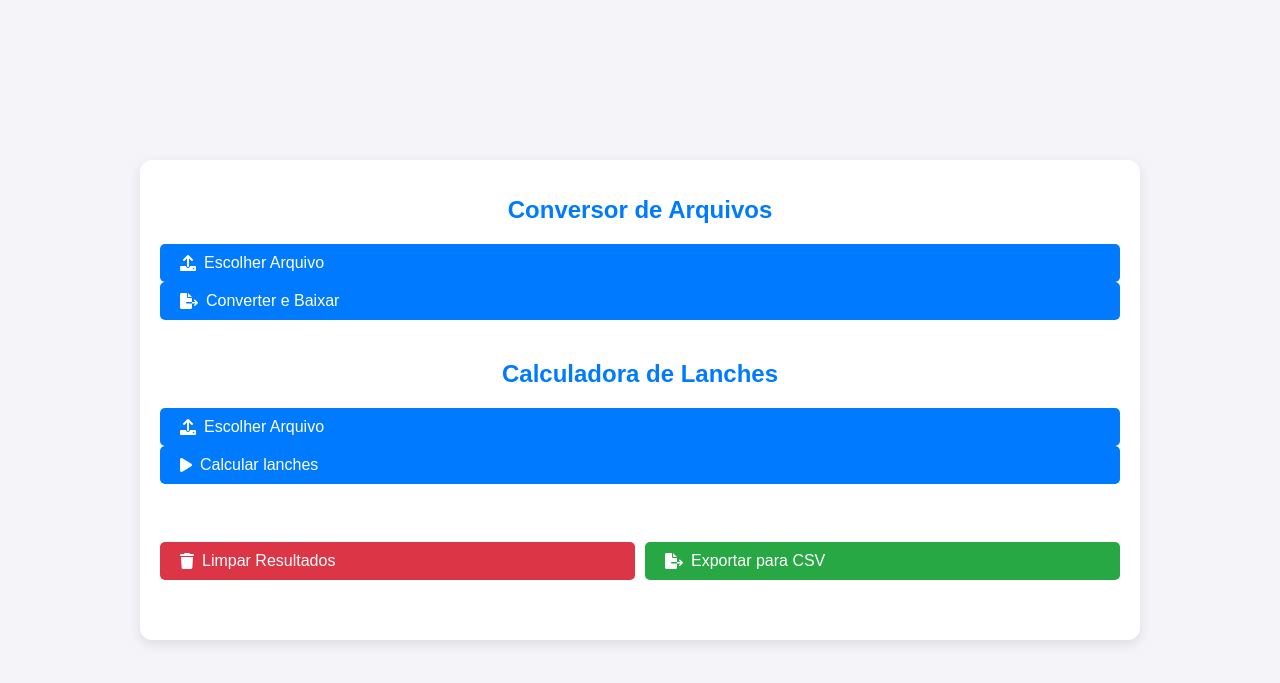
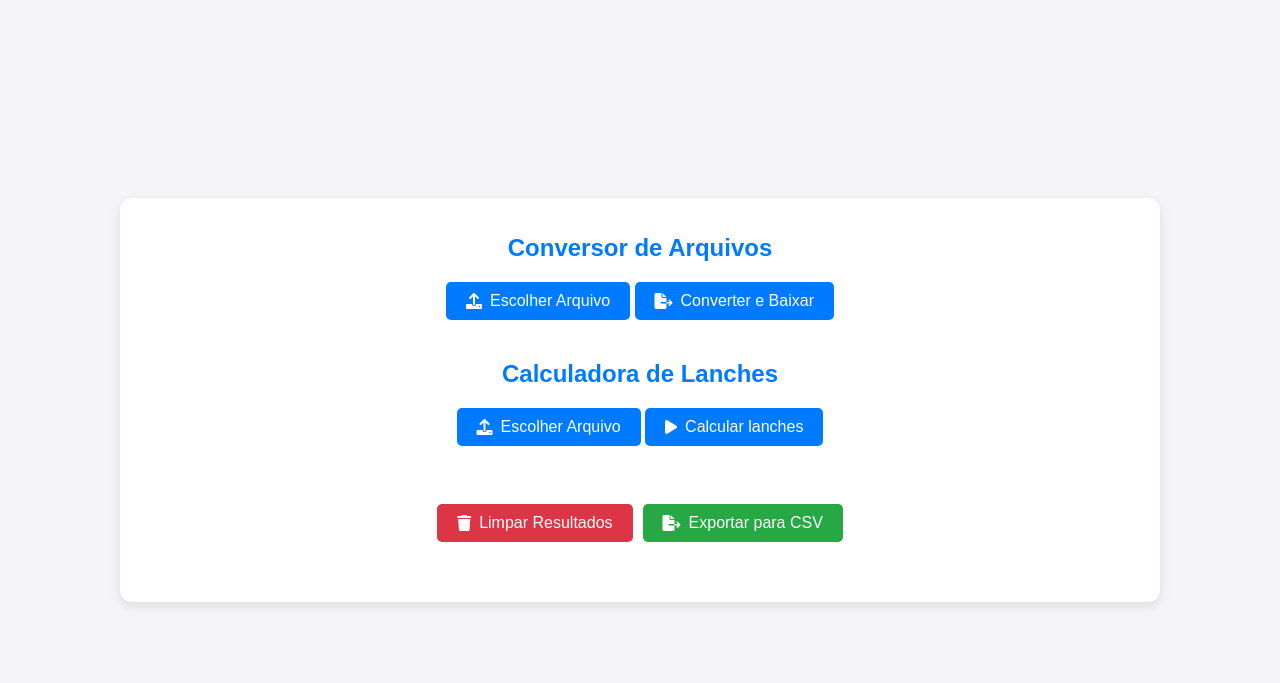
Before and after one commit to dougllassillva27/Calculadora-de-Lanches, a PHP site: page / in a window 1280 px wide. Shown: the top 683 px of the page. Run offline with PHP 8.4, Linux system fonts and the light colour scheme.

Commit message:
att css móvel

```diff
--- a/script.js
+++ b/script.js
@@ -165,6 +165,7 @@ function processFile() {
 function calculateLunchTimes(rows) {
   const results = {};
 
+  // Agrupa as batidas por PIS e data
   rows.forEach((row) => {
     const [pis, date, time] = row;
     if (!results[pis]) {
@@ -178,6 +179,7 @@ function calculateLunchTimes(rows) {
 
   const lunchTimes = {};
 
+  // Calcula os lanches para cada PIS e data
   for (const pis in results) {
     lunchTimes[pis] = {};
     for (const date in results[pis]) {
--- a/styles.css
+++ b/styles.css
@@ -1,26 +1,3 @@
-/*
-MIT License
-
-Copyright (c) 2025 Douglas Silva
-
-Permission is hereby granted, free of charge, to any person obtaining a copy
-of this software and associated documentation files (the "Software"), to deal
-in the Software without restriction, including without limitation the rights
-to use, copy, modify, merge, publish, distribute, sublicense, and/or sell
-copies of the Software, and to permit persons to whom the Software is
-furnished to do so, subject to the following conditions:
-
-The above copyright notice and this permission notice shall be included in all
-copies or substantial portions of the Software.
-
-THE SOFTWARE IS PROVIDED "AS IS", WITHOUT WARRANTY OF ANY KIND, EXPRESS OR
-IMPLIED, INCLUDING BUT NOT LIMITED TO THE WARRANTIES OF MERCHANTABILITY,
-FITNESS FOR A PARTICULAR PURPOSE AND NONINFRINGEMENT. IN NO EVENT SHALL THE
-AUTHORS OR COPYRIGHT HOLDERS BE LIABLE FOR ANY CLAIM, DAMAGES OR OTHER
-LIABILITY, WHETHER IN AN ACTION OF CONTRACT, TORT OR OTHERWISE, ARISING FROM,
-OUT OF OR IN CONNECTION WITH THE SOFTWARE OR THE USE OR OTHER DEALINGS IN THE
-SOFTWARE.
-*/
 body {
   font-family: Arial, sans-serif;
   background-color: #f4f4f9;
@@ -41,7 +18,6 @@ body {
   text-align: center;
   max-width: 1000px;
   width: 100%;
-  box-sizing: border-box; /* Garante que o padding seja incluído na largura total */
 }
 
 h1 {
@@ -71,8 +47,6 @@ h1 {
   display: inline-flex;
   align-items: center;
   gap: 8px;
-  width: 100%; /* Ocupa toda a largura disponível */
-  box-sizing: border-box; /* Garante que o padding seja incluído na largura total */
 }
 
 .custom-file-upload:hover {
@@ -95,8 +69,6 @@ button {
   display: inline-flex;
   align-items: center;
   gap: 8px;
-  width: 100%; /* Ocupa toda a largura disponível */
-  box-sizing: border-box; /* Garante que o padding seja incluído na largura total */
 }
 
 button:hover {
@@ -187,6 +159,9 @@ tr:hover {
 @media (max-width: 600px) {
   .container {
     padding: 15px;
+    max-width: 95%; /* Reduz a largura máxima para evitar estouro */
+    margin: 0 auto; /* Centraliza o container */
+    box-sizing: border-box; /* Garante que o padding não aumente a largura total */
   }
 
   h1 {
@@ -203,7 +178,7 @@ tr:hover {
   button {
     width: 100%; /* Botões ocupam toda a largura */
     justify-content: center;
-    box-sizing: border-box; /* Garante que o padding seja incluído na largura total */
+    box-sizing: border-box; /* Garante que o padding não aumente a largura */
   }
 
   .actions {
```
